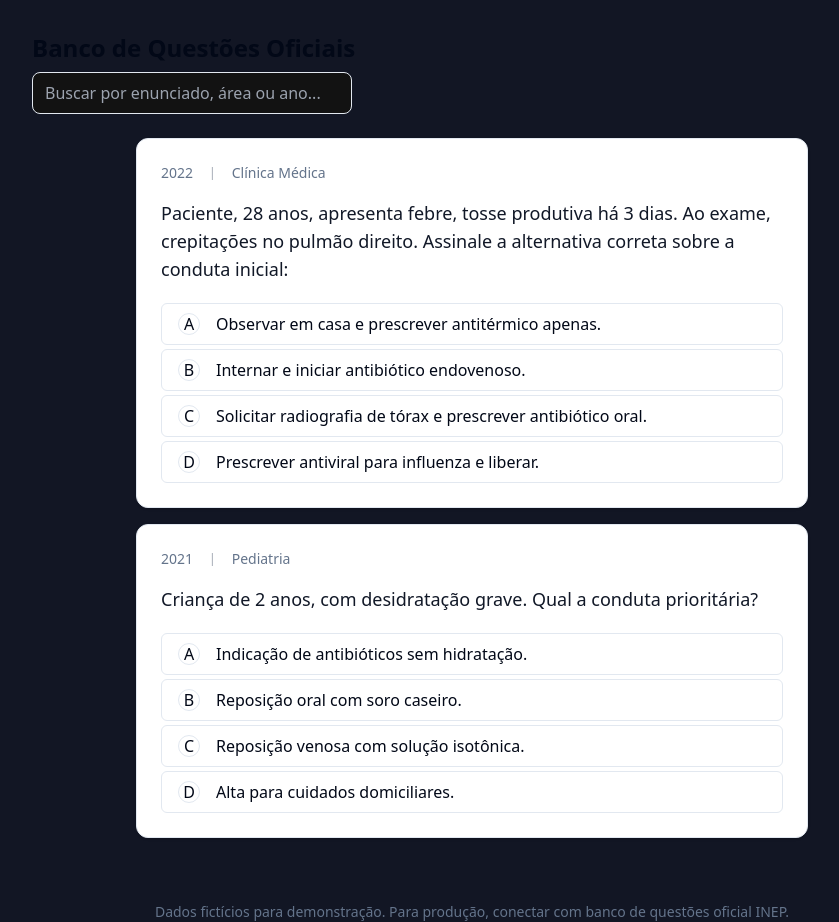
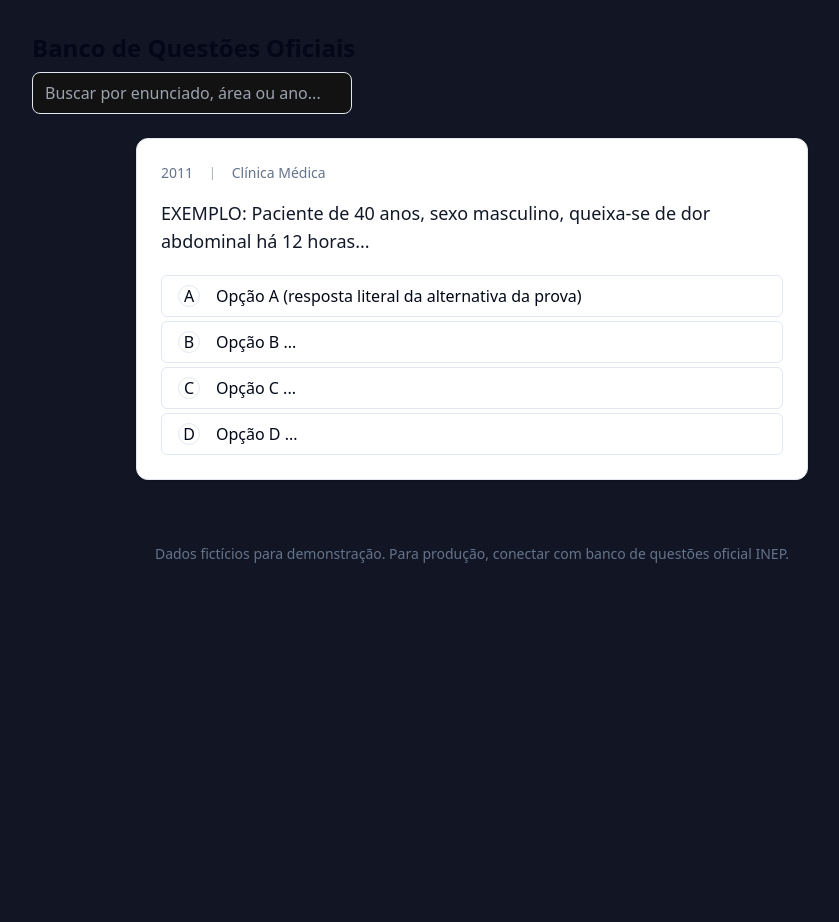
Before and after one commit to scalperline/revalida-quest-app, a React (Vite) app: page /questoes in a window 1280 px wide. Shown: the whole page, without its empty margins (168-1007 px from the left). After the commit the page ends 800 px from the top, so only its background shows below. Built offline with nearby package versions, Linux system fonts and the light colour scheme.

Commit message:
Extract and add official questions
Extract questions from images and add them to the official question bank.

```diff
--- /dev/null
+++ b/src/data/questoesRevalida2011.ts
@@ -0,0 +1,48 @@
+
+/**
+ * Banco de questões oficiais Revalida INEP 2011
+ * Estrutura pronta para preenchimento por área
+ */
+
+export type Opcao = {
+  id: string;
+  text: string;
+};
+
+export type QuestaoRevalida = {
+  id: number;
+  year: 2011;
+  area:
+    | "Clínica Médica"
+    | "Cirurgia"
+    | "Ginecologia e Obstetrícia"
+    | "Pediatria"
+    | "Medicina de Família e Comunidade"
+    | "Saúde Coletiva"
+    | "Temas Específicos"
+    | "Outros";
+  enunciado: string;
+  options: Opcao[];
+  correct: string;      // letra (A, B, C ou D)
+  referencia?: string;  // referência do INEP, caso disponível
+};
+
+// Exemplo inicial com placeholders (edite conforme envio das questões)
+export const QUESTOES_REVALIDA_2011: QuestaoRevalida[] = [
+  // Exemplo de cadastro real (substitua pelo texto colado da imagem)
+  {
+    id: 1,
+    year: 2011,
+    area: "Clínica Médica",
+    enunciado: `EXEMPLO: Paciente de 40 anos, sexo masculino, queixa-se de dor abdominal há 12 horas...`,
+    options: [
+      { id: "A", text: "Opção A (resposta literal da alternativa da prova)" },
+      { id: "B", text: "Opção B ..." },
+      { id: "C", text: "Opção C ..." },
+      { id: "D", text: "Opção D ..." }
+    ],
+    correct: "A", // substituir pela resposta correta
+    referencia: "Ex: Prova Revalida INEP 2011, Q1"
+  },
+  // Após extração, adicione mais questões aqui!
+];
--- a/src/pages/Questions.tsx
+++ b/src/pages/Questions.tsx
@@ -1,42 +1,12 @@
-
 import { QuestionCard } from "@/components/QuestionCard";
 import { useState } from "react";
 
 // Demo: Simulando banco de dados de questões
-const QUESTOES = [
-  {
-    id: 1,
-    year: 2022,
-    area: "Clínica Médica",
-    enunciado: `Paciente, 28 anos, apresenta febre, tosse produtiva há 3 dias. Ao exame, crepitações no pulmão direito. Assinale a alternativa correta sobre a conduta inicial:`,
-    options: [
-      { id: "A", text: "Observar em casa e prescrever antitérmico apenas." },
-      { id: "B", text: "Internar e iniciar antibiótico endovenoso." },
-      { id: "C", text: "Solicitar radiografia de tórax e prescrever antibiótico oral." },
-      { id: "D", text: "Prescrever antiviral para influenza e liberar." }
-    ],
-    correct: "C",
-    referencia: "Manual de Pneumonia INEP 2022"
-  },
-  {
-    id: 2,
-    year: 2021,
-    area: "Pediatria",
-    enunciado: `Criança de 2 anos, com desidratação grave. Qual a conduta prioritária?`,
-    options: [
-      { id: "A", text: "Indicação de antibióticos sem hidratação." },
-      { id: "B", text: "Reposição oral com soro caseiro." },
-      { id: "C", text: "Reposição venosa com solução isotônica." },
-      { id: "D", text: "Alta para cuidados domiciliares." }
-    ],
-    correct: "C",
-    referencia: "Manual de Reidratação INEP 2021"
-  }
-];
+import { QUESTOES_REVALIDA_2011 } from "@/data/questoesRevalida2011";
 
 export default function Questions() {
   const [filtro, setFiltro] = useState("");
-  const questoesFiltradas = QUESTOES.filter(q =>
+  const questoesFiltradas = QUESTOES_REVALIDA_2011.filter(q =>
     q.enunciado.toLocaleLowerCase().includes(filtro.toLocaleLowerCase()) ||
     q.area.toLocaleLowerCase().includes(filtro.toLocaleLowerCase()) ||
     q.year.toString().includes(filtro)
```
